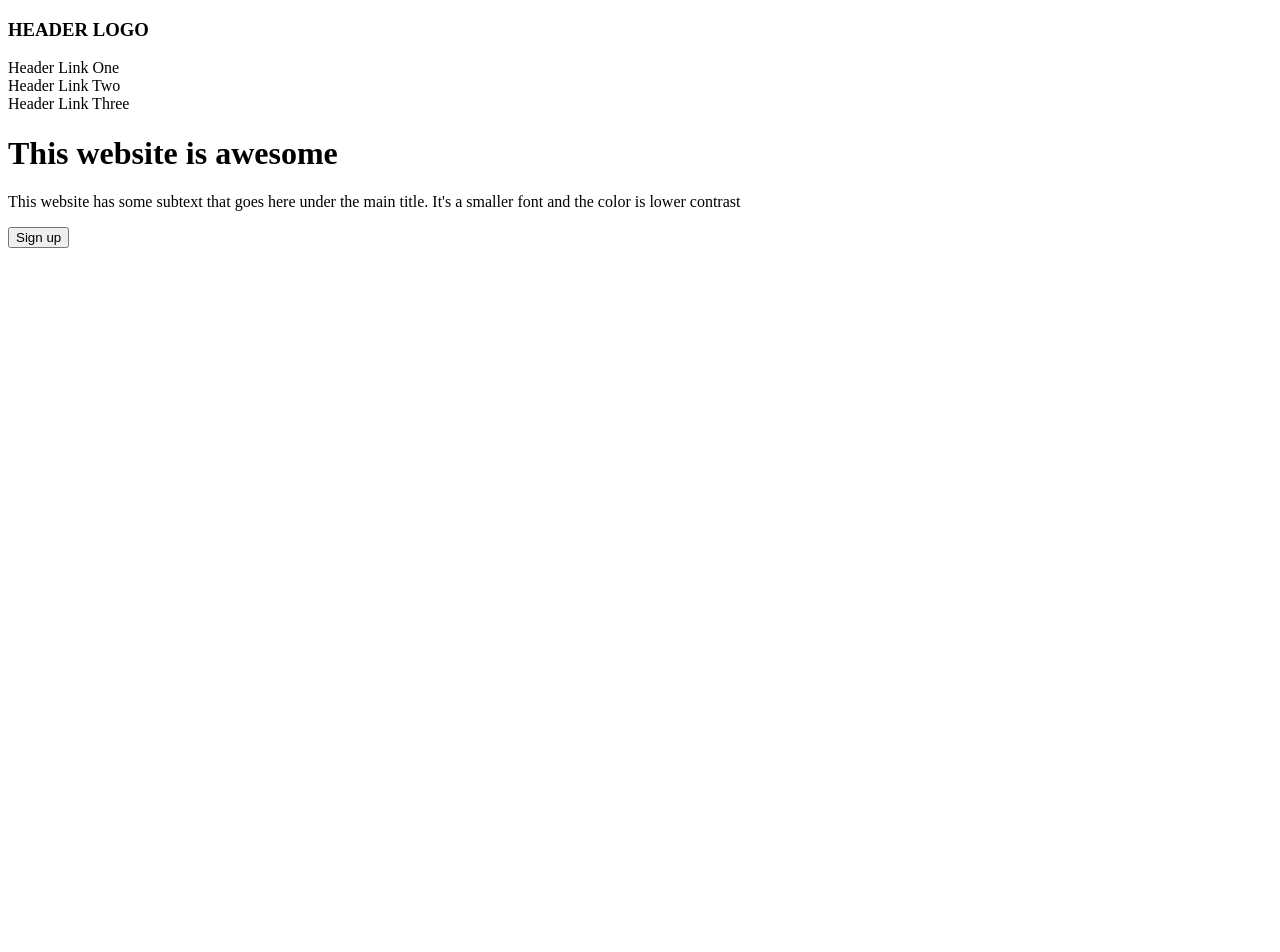
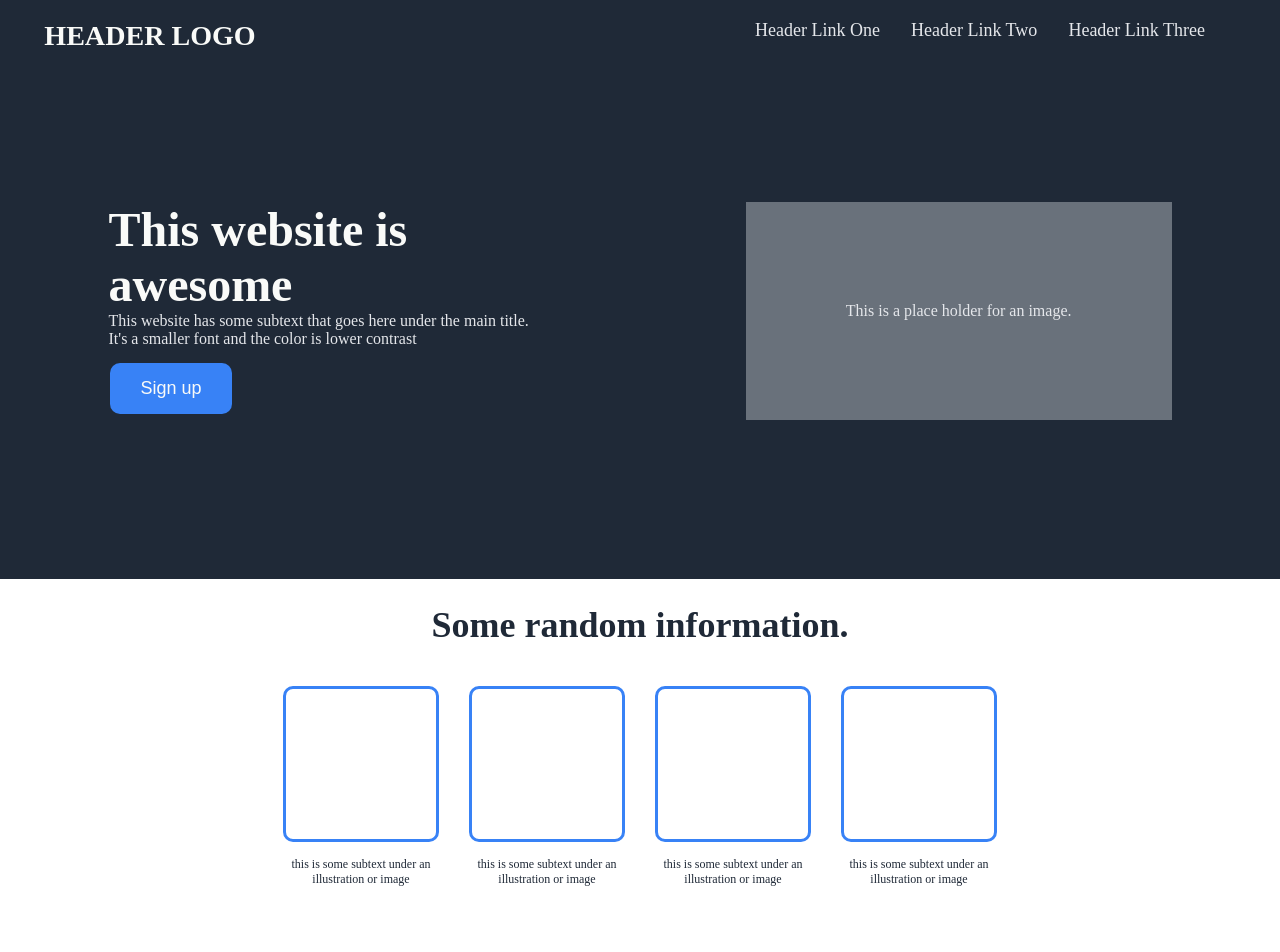
Before and after one commit to ithivyan/Project-Landing-Page, a plain HTML site: page index.html in a window 1280 px wide. Shown: the top 952 px of the page. Before the commit the page ends 800 px from the top, so only its background shows below. Drawn offline with Linux system fonts and the light colour scheme.

Commit message:
Added the necessary styling to the markup

```diff
--- a/index.html
+++ b/index.html
@@ -4,9 +4,11 @@
     <meta charset="UTF-8">
     <meta name="viewport" content="width=device-width, initial-scale=1.0">
     <title>Landing Page</title>
+    <link rel="stylesheet" href="style.css">
 </head>
 <body>
 
+    <div class="master-shade">
         <div class="header-container">
             <div class="header">
                 <div class="logo">
@@ -15,7 +17,6 @@
             </div>
 
             <div class="menu-container">
-            <div class="menu">
                 <div class="links">
                     <div class="header-link-one"> Header Link One </div>
                     <div class="header-link-two"> Header Link Two </div>
@@ -26,20 +27,69 @@
 
         <div class="title-card-container">
             <div class="title-card">
-                <h1>This website is awesome</h1>
-                <p>This website has some subtext that goes here under the main title. It's a smaller font and the color is lower contrast</p>
+                <h1>This website is <br>awesome</h1>
+                <p>This website has some subtext that goes here under the main title. <br>It's a smaller font and the color is lower contrast</p>
                 <button>Sign up</button>
             </div>
             <div class="title-card-image-container">
                 <div class="title-card-image">
-                    <img src="" alt="">
+                    <p>This is a place holder for an image.</p>
                 </div>
             </div>
         </div>
     </div>
 
+    <div class="main-body-container">
+        <div class="main-body">
+            <h3>Some random information.</h3>
+            <div class="image-grid-container">
 
+                <div class="image-grid-one">
+                    <div class="image-card"></div>
+                    <div class="image-text"><p>this is some subtext under an illustration or image</p></div>
+                </div>
 
+                <div class="image-grid-two">
+                    <div class="image-card"></div>
+                    <div class="image-text"><p>this is some subtext under an illustration or image</p></div>
+                </div>
+
+                <div class="image-grid-three">
+                    <div class="image-card"></div>
+                    <div class="image-text"><p>this is some subtext under an illustration or image</p></div>
+                </div>
+
+                <div class="image-grid-four">
+                    <div class="image-card"></div>
+                    <div class="image-text"><p>this is some subtext under an illustration or image</p></div>
+                </div>
+            </div>
+        </div>
+
+        <div class="quote-card-container">
+            <div class="quote-card">
+                <p>"This is an inspiring quote, or a testimonial from a customer. Maybe it's just filling up space, or maybe people will actually read it. Who knows? All I know
+                    is that it looks nice."</p>
+            </div>
+            <div class="aurther"><strong>-Thor, God of Thunder</strong></div>
+        </div>
+
+        <div class="call-action-container">
+            <div class="call-action-card">
+                <h4>Call to action! It's time!</h4>
+                <p>Sign up for our product by clicking that button right over there!</p>
+            </div>
+            <div class="call-action-button">
+                <button>Sign up</button>
+            </div>
+        </div>
+    </div>
+
+    <div class="footer-container">
+        <div class="footer">
+            <p>Copyright © The Odin Project 2021</p>
+        </div>
+    </div>
 
 </body>
 </html>
--- a/style.css
+++ b/style.css
@@ -3,3 +3,181 @@
     padding: 0;
     box-sizing: border-box;
 }
+.master-shade{
+    background-color: #1F2937;
+}
+.header-container {
+    padding-top: 20px;
+    padding-bottom: 150px;
+    display: flex;
+    justify-content: space-between;
+}
+
+.header{
+    width: 300px;
+    display: flex;
+    justify-content: center;
+}
+
+.logo{
+    color: #F9FAF8;
+    font-size: 24px;
+}
+.menu-container{
+    width: 600px;
+    display: flex;
+    justify-content: center;
+
+}
+
+.links{
+    width: 450px;
+    display: flex;
+    justify-content: space-between;
+    color: #E5E7EB;
+    font-size: 18px;
+}
+
+.title-card-container{
+    display: flex;
+    justify-content: space-around;
+    padding-bottom: 150px;
+}
+
+.title-card h1{
+    font-size: 48px;
+    font-weight: bolder;
+    color: #F9FAF8;
+}
+
+.title-card p{
+    color: #E5E7EB;
+
+}
+
+.title-card button{
+    color: #F9FAF8;
+    background-color: #3882F6;
+    padding: 15px 30px;
+    border: none;
+    text-align: center;
+    font-size: large;
+    border-radius: 10px;
+    margin: 15px 2px;
+}
+
+.title-card-image{
+    border: 100px solid #e5e7eb60;
+}
+
+.title-card-image p{
+    color: #E5E7EB;
+    background-color: #e5e7eb60;
+}
+
+.main-body-container{
+
+}
+
+.main-body{
+    display: flex;
+    align-items: center;
+    flex-direction: column;
+}
+
+.main-body h3{
+    font-size: 36px;
+    color: #1F2937;
+    font-weight: bolder;
+    padding: 25px;
+
+}
+
+.image-grid-container{
+    width: 450px;
+    padding-bottom: 30px;
+    font-size: 18px;
+    display: flex;
+    justify-content: center;
+
+}
+
+.image-card{
+    border: 3px solid #3882F6;
+    padding: 75px;
+    margin: 15px;
+    border-radius: 10px;
+
+}
+
+.image-text{
+  color: #1F2937;
+  font-size: 12px;
+  margin: 10px;
+  text-align: center;
+
+}
+
+.quote-card-container{
+    padding: 100px;
+    border: 100px;
+    margin: 35px 300px;
+    background-color: #E5E7EB;
+
+}
+.quote-card{
+    color: #1F2937;
+    font-size: 36px;
+    font-weight:lighter;
+    font-style:italic;
+    text-wrap: wrap;
+}
+
+.aurther{
+    font-size: 26px;
+    text-align: end;
+}
+
+.call-action-container{
+
+    background-color: #3882F6;
+    padding: 50px;
+    margin: 25px 400px;
+    border-radius: 15px;
+    display: flex;
+    justify-content: space-between;
+
+}
+
+.call-action-button button{
+
+    background-color: transparent;
+    color: #F9FAF8;
+    padding: 10px 50px;
+    border: 2px solid #F9FAF8;
+    text-align: center;
+    font-size: large;
+    border-radius: 10px;
+    margin: 10px 85px;
+}
+
+.call-action-card h4{
+    color: #F9FAF8;
+    font-size: x-large;
+}
+.call-action-card p{
+    color: #E5E7EB;
+    font-size: 18px;
+}
+
+.footer-container{
+    background-color: #1F2937;
+    padding: 25px;
+    margin: 15px 150px 0px;
+}
+
+.footer{
+    text-align: center;
+    font-size: 18px;
+    color: #E5E7EB;
+}
```
Lines whose indentation alone changed are shown as unchanged.
